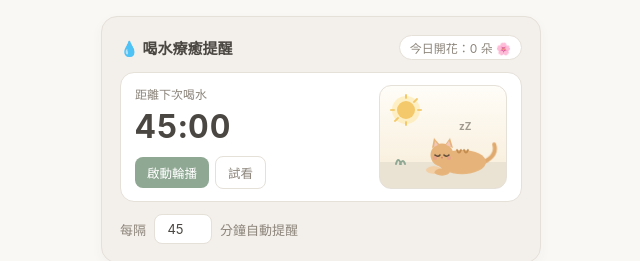
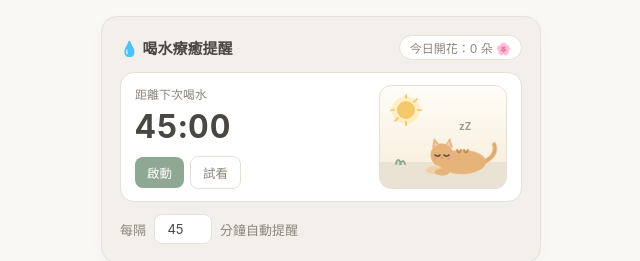
Before and after one commit to MoMo-WeiWei/pomodoro-widget, a plain HTML site: page index.html in a window 1280 px wide. Shown: the top 261 px of the page, without its empty margins (319-959 px from the left). Drawn offline with Linux system fonts and the light colour scheme.

Commit message:
Update index.html

```diff
--- a/index.html
+++ b/index.html
@@ -502,7 +502,7 @@
           <div style="font-size: 12px; color: var(--text-sub);">距離下次喝水</div>
           <div class="timer-big" id="waterTimerDisplay">45:00</div>
           <div class="water-btn-row">
-            <button class="btn-sage" id="waterToggleBtn" onclick="toggleWater()">啟動輪播</button>
+            <button class="btn-sage" id="waterToggleBtn" onclick="toggleWater()">啟動</button>
             <button class="btn-ghost" onclick="testWaterOverlay()">試看</button>
           </div>
         </div>
@@ -962,13 +962,13 @@
       titleText.textContent = '🌱 小花盆出現了！';
       subText.textContent = '小貓退回陽光下，準備一起看小花長大...';
 
-      // 階段 3 (1.5s)：水滴緩緩落下澆花
+      // 階段 3 (3.2s)：水滴緩緩落下澆花
       setTimeout(() => {
         stage.classList.add('phase-watering');
         subText.textContent = '💧 清水慢慢滲進土壤裡，你也喝口水吧～';
       }, 1100);
 
-      // 階段 4 (3.2s)：花朵緩慢盛開 ＋ Bling Bling 閃亮音效
+      // 階段 4 (5.8s)：花朵緩慢盛開 ＋ Bling Bling 閃亮音效
       setTimeout(() => {
         stage.classList.add('phase-bloomed');
         playBlingBlingSound();
@@ -979,7 +979,7 @@
         saveState();
       }, 2500);
 
-      // 階段 5 (6.8s)：完整欣賞完畢，回到主畫面繼續計時
+      // 階段 5 (10.8s)：完整欣賞完畢，回到主畫面繼續計時
       setTimeout(() => {
         document.getElementById('waterOverlay').classList.remove('active');
         waterRemainingSec = state.waterInterval * 60;
```
